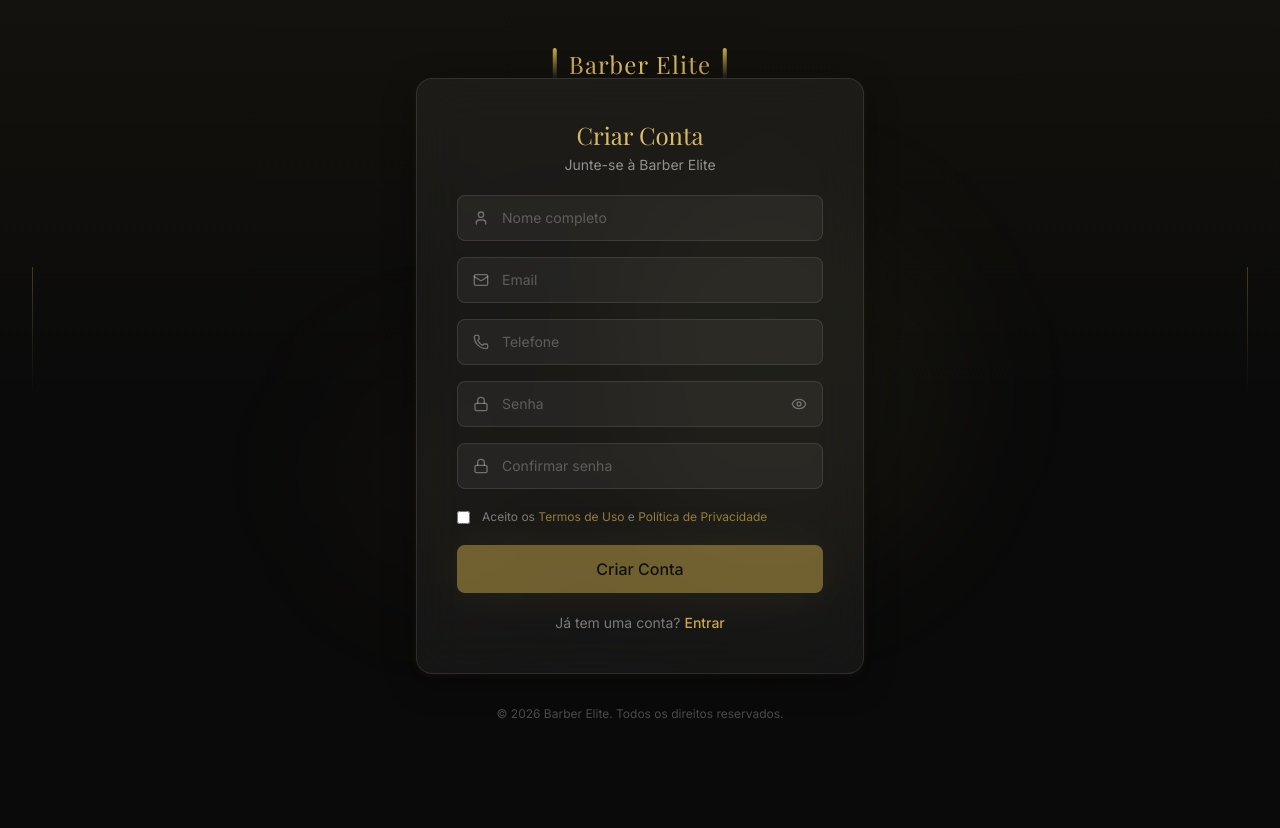
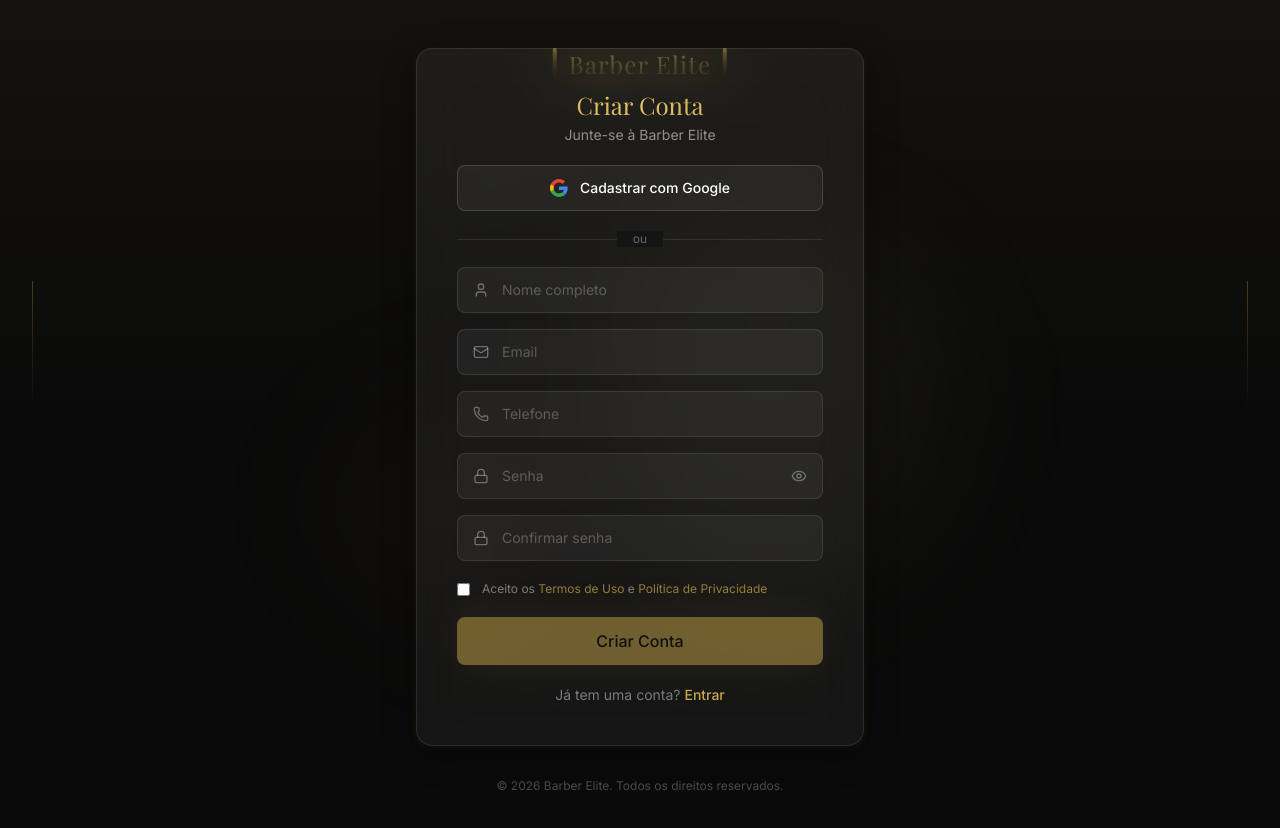
Before and after one commit to kiclaronet-cpu/barber-elite, a Next.js app: page /cadastro in a window 1280 px wide. Shown: the top 828 px of the page. Before the commit the page ends 800 px from the top, so only its background shows below. Built offline with nearby package versions, Linux system fonts and the light colour scheme; no server answers; a web font is replaced by a local one.

Commit message:
feat: google oauth login + auth callback route

```diff
--- /dev/null
+++ b/src/app/auth/callback/route.ts
@@ -0,0 +1,31 @@
+import { type NextRequest, NextResponse } from 'next/server'
+import { createServerClient } from '@supabase/ssr'
+import { cookies } from 'next/headers'
+
+export async function GET(request: NextRequest) {
+  const { searchParams, origin } = new URL(request.url)
+  const code = searchParams.get('code')
+
+  if (code) {
+    const cookieStore = await cookies()
+    const supabase = createServerClient(
+      process.env.NEXT_PUBLIC_SUPABASE_URL!,
+      process.env.NEXT_PUBLIC_SUPABASE_ANON_KEY!,
+      {
+        cookies: {
+          getAll() { return cookieStore.getAll() },
+          setAll(cookiesToSet) {
+            try {
+              cookiesToSet.forEach(({ name, value, options }) =>
+                cookieStore.set(name, value, options)
+              )
+            } catch {}
+          },
+        },
+      }
+    )
+    await supabase.auth.exchangeCodeForSession(code)
+  }
+
+  return NextResponse.redirect(`${origin}/cliente`)
+}
--- a/src/components/auth/LoginForm.tsx
+++ b/src/components/auth/LoginForm.tsx
@@ -6,6 +6,15 @@ import Link from 'next/link'
 import { motion, AnimatePresence } from 'framer-motion'
 import { Mail, Lock, Eye, EyeOff, Loader2, CheckCircle, Link as LinkIcon } from 'lucide-react'
 import { createClient } from '@/lib/supabase/client'
+
+const GoogleIcon = () => (
+  <svg width="18" height="18" viewBox="0 0 48 48">
+    <path fill="#EA4335" d="M24 9.5c3.54 0 6.71 1.22 9.21 3.6l6.85-6.85C35.9 2.38 30.47 0 24 0 14.62 0 6.51 5.38 2.56 13.22l7.98 6.19C12.43 13.72 17.74 9.5 24 9.5z"/>
+    <path fill="#4285F4" d="M46.98 24.55c0-1.57-.15-3.09-.38-4.55H24v9.02h12.94c-.58 2.96-2.26 5.48-4.78 7.18l7.73 6c4.51-4.18 7.09-10.36 7.09-17.65z"/>
+    <path fill="#FBBC05" d="M10.53 28.59c-.48-1.45-.76-2.99-.76-4.59s.27-3.14.76-4.59l-7.98-6.19C.92 16.46 0 20.12 0 24c0 3.88.92 7.54 2.56 10.78l7.97-6.19z"/>
+    <path fill="#34A853" d="M24 48c6.48 0 11.93-2.13 15.89-5.81l-7.73-6c-2.15 1.45-4.92 2.3-8.16 2.3-6.26 0-11.57-4.22-13.47-9.91l-7.98 6.19C6.51 42.62 14.62 48 24 48z"/>
+  </svg>
+)
 
 export default function LoginForm() {
   const router = useRouter()
@@ -18,6 +27,21 @@ export default function LoginForm() {
   const [resetLoading, setResetLoading] = useState(false)
   const [resetSent, setResetSent] = useState(false)
   const [resetLink, setResetLink] = useState('')
+  const [googleLoading, setGoogleLoading] = useState(false)
+
+  const handleGoogleLogin = async () => {
+    setError('')
+    setGoogleLoading(true)
+    const supabase = createClient()
+    const { error: authError } = await supabase.auth.signInWithOAuth({
+      provider: 'google',
+      options: { redirectTo: `${window.location.origin}/auth/callback` },
+    })
+    if (authError) {
+      setError(authError.message)
+      setGoogleLoading(false)
+    }
+  }
 
   const handleResetPassword = async (e: React.FormEvent) => {
     e.preventDefault()
@@ -108,6 +132,29 @@ export default function LoginForm() {
           >
             {error}
           </motion.div>
+        )}
+
+        {!resetMode && (
+          <div className="relative">
+            <div className="absolute inset-0 flex items-center">
+              <div className="w-full border-t border-white/10" />
+            </div>
+            <div className="relative flex justify-center">
+              <span className="px-4 text-xs text-silver/40 bg-[#141414]">ou</span>
+            </div>
+          </div>
+        )}
+
+        {!resetMode && (
+          <button
+            type="button"
+            onClick={handleGoogleLogin}
+            disabled={googleLoading}
+            className="w-full flex items-center justify-center gap-3 py-3 rounded-lg border border-white/15 bg-white/5 hover:bg-white/10 transition-all duration-300 text-white font-medium text-sm disabled:opacity-50 disabled:cursor-not-allowed"
+          >
+            {googleLoading ? <Loader2 className="w-4 h-4 animate-spin" /> : <GoogleIcon />}
+            {googleLoading ? 'Conectando...' : 'Continuar com Google'}
+          </button>
         )}
 
         <div className="space-y-4">
--- a/src/components/auth/RegisterForm.tsx
+++ b/src/components/auth/RegisterForm.tsx
@@ -6,6 +6,15 @@ import Link from 'next/link'
 import { motion } from 'framer-motion'
 import { User, Mail, Phone, Lock, Eye, EyeOff, Loader2 } from 'lucide-react'
 import { createClient } from '@/lib/supabase/client'
+
+const GoogleIcon = () => (
+  <svg width="18" height="18" viewBox="0 0 48 48">
+    <path fill="#EA4335" d="M24 9.5c3.54 0 6.71 1.22 9.21 3.6l6.85-6.85C35.9 2.38 30.47 0 24 0 14.62 0 6.51 5.38 2.56 13.22l7.98 6.19C12.43 13.72 17.74 9.5 24 9.5z"/>
+    <path fill="#4285F4" d="M46.98 24.55c0-1.57-.15-3.09-.38-4.55H24v9.02h12.94c-.58 2.96-2.26 5.48-4.78 7.18l7.73 6c4.51-4.18 7.09-10.36 7.09-17.65z"/>
+    <path fill="#FBBC05" d="M10.53 28.59c-.48-1.45-.76-2.99-.76-4.59s.27-3.14.76-4.59l-7.98-6.19C.92 16.46 0 20.12 0 24c0 3.88.92 7.54 2.56 10.78l7.97-6.19z"/>
+    <path fill="#34A853" d="M24 48c6.48 0 11.93-2.13 15.89-5.81l-7.73-6c-2.15 1.45-4.92 2.3-8.16 2.3-6.26 0-11.57-4.22-13.47-9.91l-7.98 6.19C6.51 42.62 14.62 48 24 48z"/>
+  </svg>
+)
 
 function formatPhone(value: string): string {
   const digits = value.replace(/\D/g, '').slice(0, 11)
@@ -40,6 +49,21 @@ export default function RegisterForm() {
   const [showPassword, setShowPassword] = useState(false)
   const [loading, setLoading] = useState(false)
   const [error, setError] = useState('')
+  const [googleLoading, setGoogleLoading] = useState(false)
+
+  const handleGoogleSignup = async () => {
+    setError('')
+    setGoogleLoading(true)
+    const supabase = createClient()
+    const { error: authError } = await supabase.auth.signInWithOAuth({
+      provider: 'google',
+      options: { redirectTo: `${window.location.origin}/auth/callback` },
+    })
+    if (authError) {
+      setError(authError.message)
+      setGoogleLoading(false)
+    }
+  }
 
   const updateField = (field: string) => (e: React.ChangeEvent<HTMLInputElement>) => {
     const value = field === 'phone' ? formatPhone(e.target.value) : e.target.value
@@ -128,6 +152,25 @@ export default function RegisterForm() {
             {error}
           </motion.div>
         )}
+
+        <button
+          type="button"
+          onClick={handleGoogleSignup}
+          disabled={googleLoading}
+          className="w-full flex items-center justify-center gap-3 py-3 rounded-lg border border-white/15 bg-white/5 hover:bg-white/10 transition-all duration-300 text-white font-medium text-sm disabled:opacity-50 disabled:cursor-not-allowed"
+        >
+          {googleLoading ? <Loader2 className="w-4 h-4 animate-spin" /> : <GoogleIcon />}
+          {googleLoading ? 'Conectando...' : 'Cadastrar com Google'}
+        </button>
+
+        <div className="relative">
+          <div className="absolute inset-0 flex items-center">
+            <div className="w-full border-t border-white/10" />
+          </div>
+          <div className="relative flex justify-center">
+            <span className="px-4 text-xs text-silver/40 bg-[#141414]">ou</span>
+          </div>
+        </div>
 
         <div className="space-y-4">
           <div className="relative">
```
